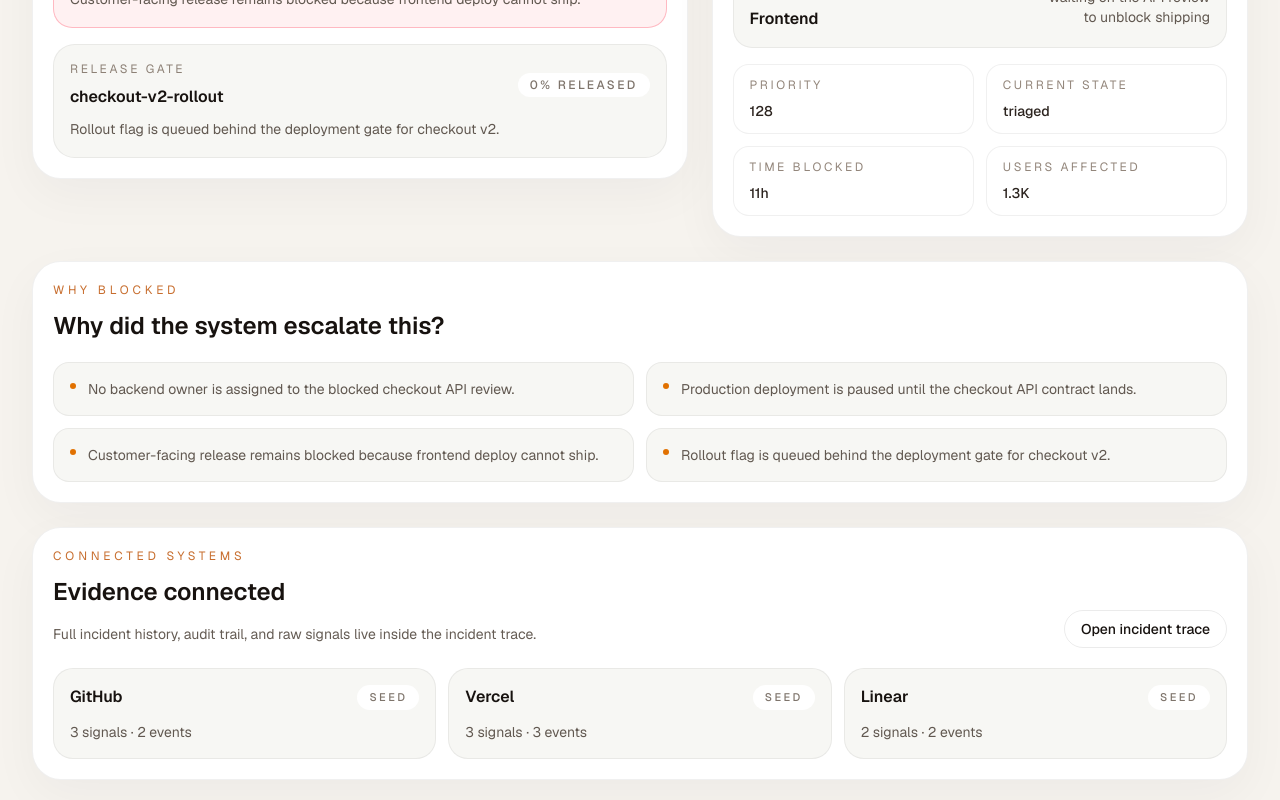
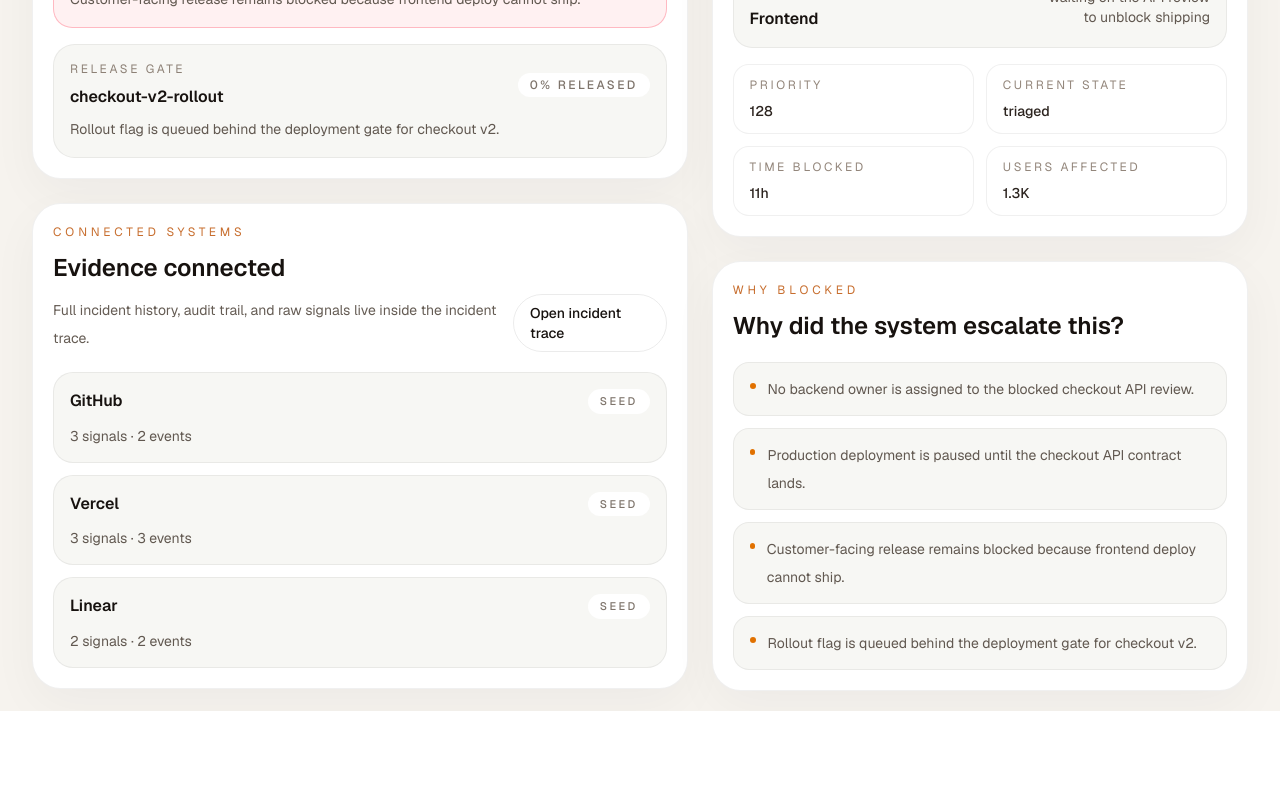
Before and after one commit to iveteamorim/novua-control, a Next.js app: page / in a window 1280 px wide. Shown: the part 889-1689 px from the top of the page. After the commit the page ends 1600 px from the top, so only its background shows below. Built offline with nearby package versions, Linux system fonts and the light colour scheme.

Commit message:
refactor: remove home layout gaps

```diff
--- a/src/app/page.tsx
+++ b/src/app/page.tsx
@@ -99,7 +99,8 @@ export default async function Home() {
         </header>
 
         <section className="grid items-start gap-6 xl:grid-cols-[1.1fr_0.9fr]">
-          <div className="rounded-[1.8rem] border border-black/6 bg-white p-5 shadow-[0_16px_48px_rgba(17,24,39,0.04)]">
+          <div className="flex flex-col gap-6">
+            <section className="rounded-[1.8rem] border border-black/6 bg-white p-5 shadow-[0_16px_48px_rgba(17,24,39,0.04)]">
               <SectionHeader
                 eyebrow="Blocked release"
                 title="What cannot ship?"
@@ -148,9 +149,38 @@ export default async function Home() {
                     "checkout-v2-rollout is still queued because the deploy gate never cleared."}
                 </p>
               </div>
+            </section>
+
+            <section className="rounded-[1.8rem] border border-black/6 bg-white p-5 shadow-[0_16px_48px_rgba(17,24,39,0.04)]">
+              <div className="flex flex-col gap-3 sm:flex-row sm:items-end sm:justify-between">
+                <SectionHeader
+                  eyebrow="Connected systems"
+                  title="Evidence connected"
+                  description="Full incident history, audit trail, and raw signals live inside the incident trace."
+                />
+                <Link
+                  href={`/alerts/${topAlert.id}`}
+                  className="inline-flex rounded-full border border-black/8 px-4 py-2 text-sm font-medium text-[#17120f] transition hover:border-black/15 hover:bg-[#f7f7f4]"
+                >
+                  Open incident trace
+                </Link>
               </div>
 
-          <div className="rounded-[1.8rem] border border-black/6 bg-white p-5 shadow-[0_16px_48px_rgba(17,24,39,0.04)]">
+              <div className="mt-5 grid gap-3 md:grid-cols-3 xl:grid-cols-1 2xl:grid-cols-3">
+                {sourceOverview.map((source) => (
+                  <SourcePill
+                    key={source.source}
+                    title={getSourceTitle(source.source)}
+                    mode={source.mode}
+                    stats={`${source.signals} signals · ${source.events} events`}
+                  />
+                ))}
+              </div>
+            </section>
+          </div>
+
+          <div className="flex flex-col gap-6">
+            <section className="rounded-[1.8rem] border border-black/6 bg-white p-5 shadow-[0_16px_48px_rgba(17,24,39,0.04)]">
               <SectionHeader
                 eyebrow="Action required"
                 title="Who should act now?"
@@ -215,7 +245,6 @@ export default async function Home() {
                   value={impactedUsers ? formatCompactNumber(impactedUsers) : "1.2k"}
                 />
               </div>
-          </div>
             </section>
 
             <section className="rounded-[1.8rem] border border-black/6 bg-white p-5 shadow-[0_16px_48px_rgba(17,24,39,0.04)]">
@@ -224,7 +253,7 @@ export default async function Home() {
                 title="Why did the system escalate this?"
               />
 
-          <ul className="mt-5 grid gap-3 lg:grid-cols-2">
+              <ul className="mt-5 grid gap-3">
                 {criticalSignals.map((signal) => (
                   <li
                     key={signal}
@@ -236,31 +265,6 @@ export default async function Home() {
                 ))}
               </ul>
             </section>
-
-        <section className="rounded-[1.8rem] border border-black/6 bg-white p-5 shadow-[0_16px_48px_rgba(17,24,39,0.04)]">
-          <div className="flex flex-col gap-3 sm:flex-row sm:items-end sm:justify-between">
-            <SectionHeader
-              eyebrow="Connected systems"
-              title="Evidence connected"
-              description="Full incident history, audit trail, and raw signals live inside the incident trace."
-            />
-            <Link
-              href={`/alerts/${topAlert.id}`}
-              className="inline-flex rounded-full border border-black/8 px-4 py-2 text-sm font-medium text-[#17120f] transition hover:border-black/15 hover:bg-[#f7f7f4]"
-            >
-              Open incident trace
-            </Link>
-          </div>
-
-          <div className="mt-5 grid gap-3 md:grid-cols-3">
-            {sourceOverview.map((source) => (
-              <SourcePill
-                key={source.source}
-                title={getSourceTitle(source.source)}
-                mode={source.mode}
-                stats={`${source.signals} signals · ${source.events} events`}
-              />
-            ))}
           </div>
         </section>
       </div>
```
Lines whose indentation alone changed are shown as unchanged.
